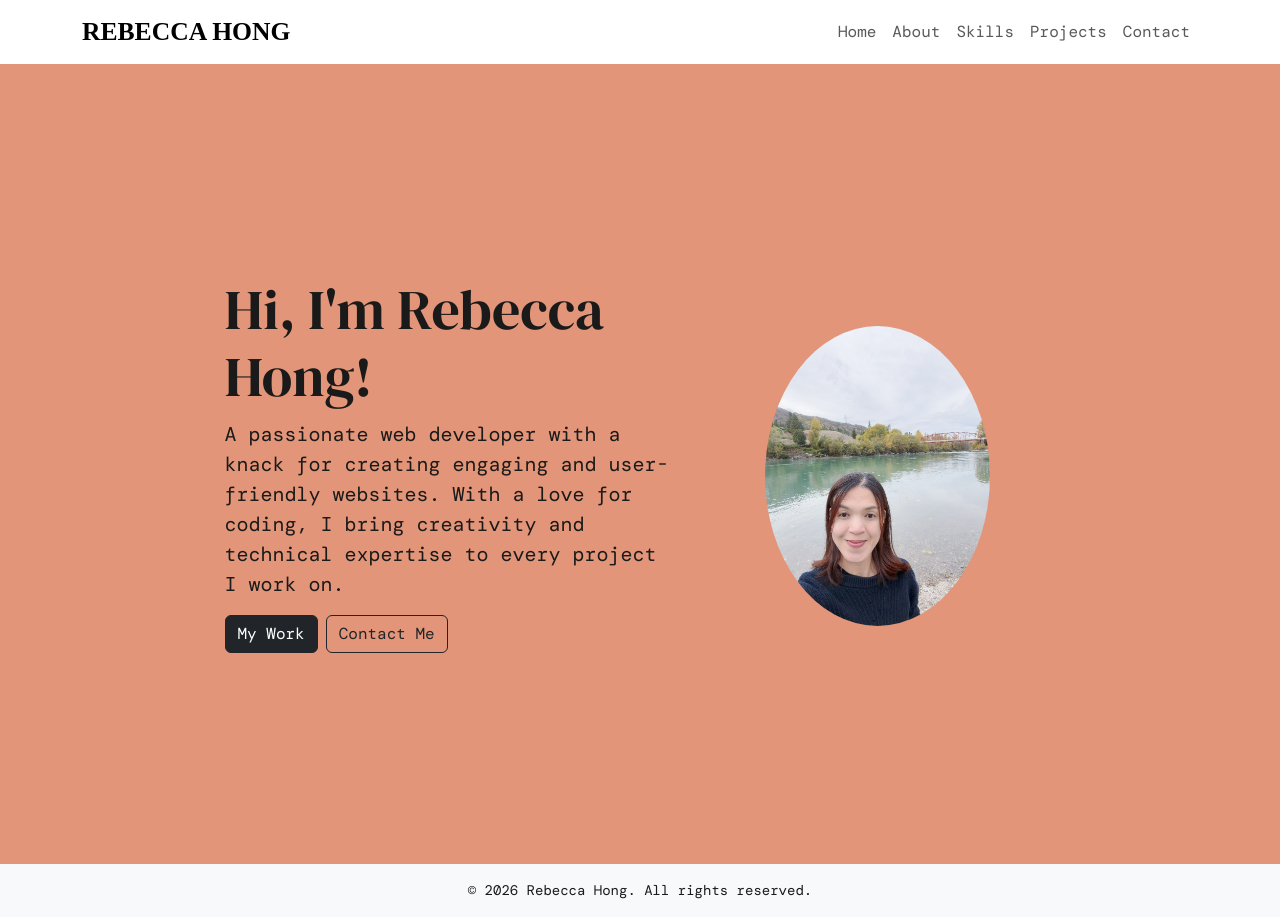
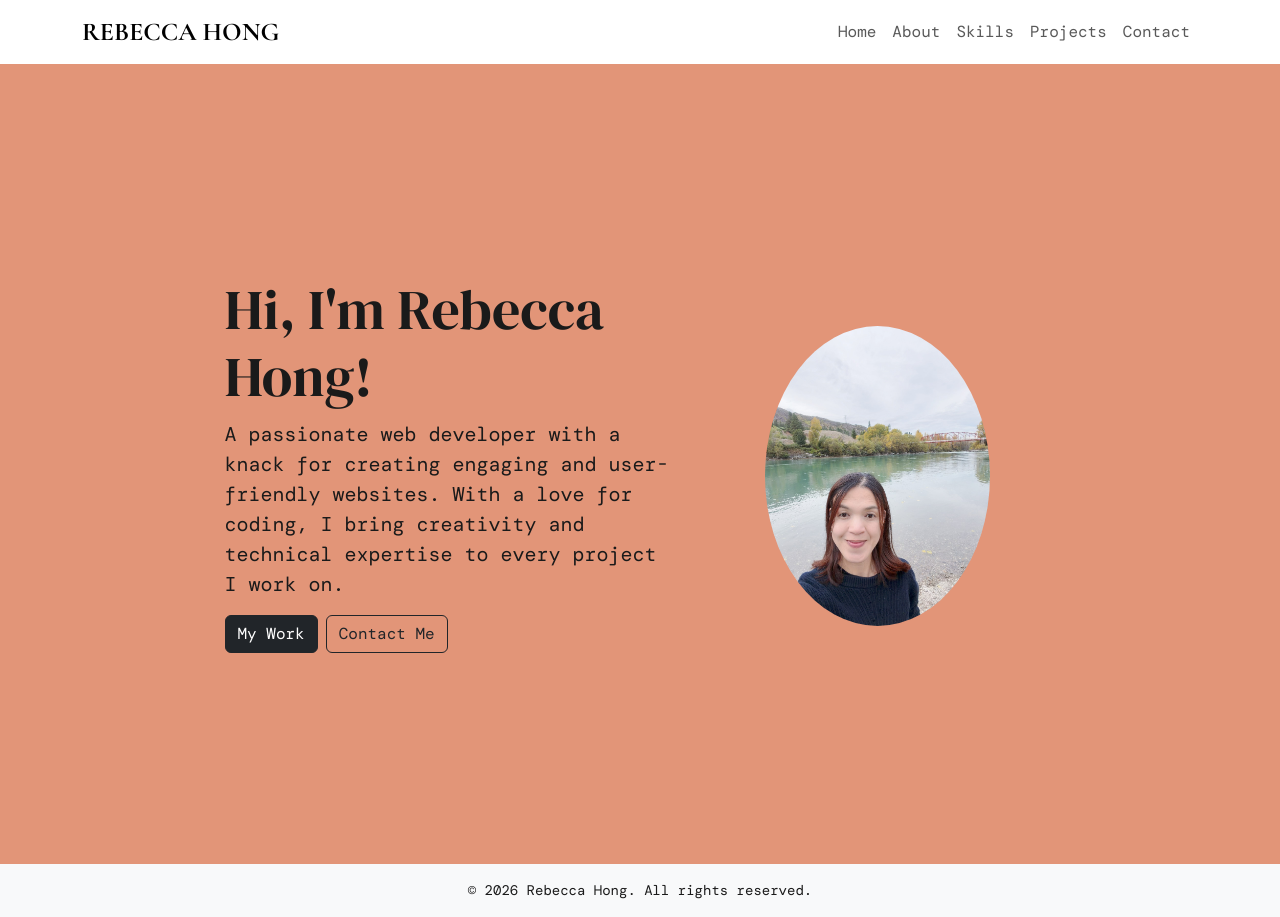
Before and after one commit to beca88/rebecca-hong-portfolio, a React (Vite) app in the folder rebecca-portfolio/: page / in a window 1280 px wide. Built offline with nearby package versions, Linux system fonts and the light colour scheme.

Commit message:
Edited css file

```diff
--- a/rebecca-portfolio/src/index.css
+++ b/rebecca-portfolio/src/index.css
@@ -1,4 +1,5 @@
 @import url('https://fonts.googleapis.com/css2?family=DM+Serif+Display&family=DM+Mono&display=swap');
+@import url('https://fonts.googleapis.com/css2?family=Cormorant+Garamond:wght@700&display=swap');
 
 :root {
   --font-heading: 'DM Serif Display', serif;
@@ -15,7 +16,7 @@ h1, h2, h3 {
   font-family: var(--font-heading);
 }
 
-@import url('https://fonts.googleapis.com/css2?family=Cormorant+Garamond:wght@700&display=swap');
+
 
 .brand-logo {
   font-family: 'Cormorant Garamond', serif;
```
